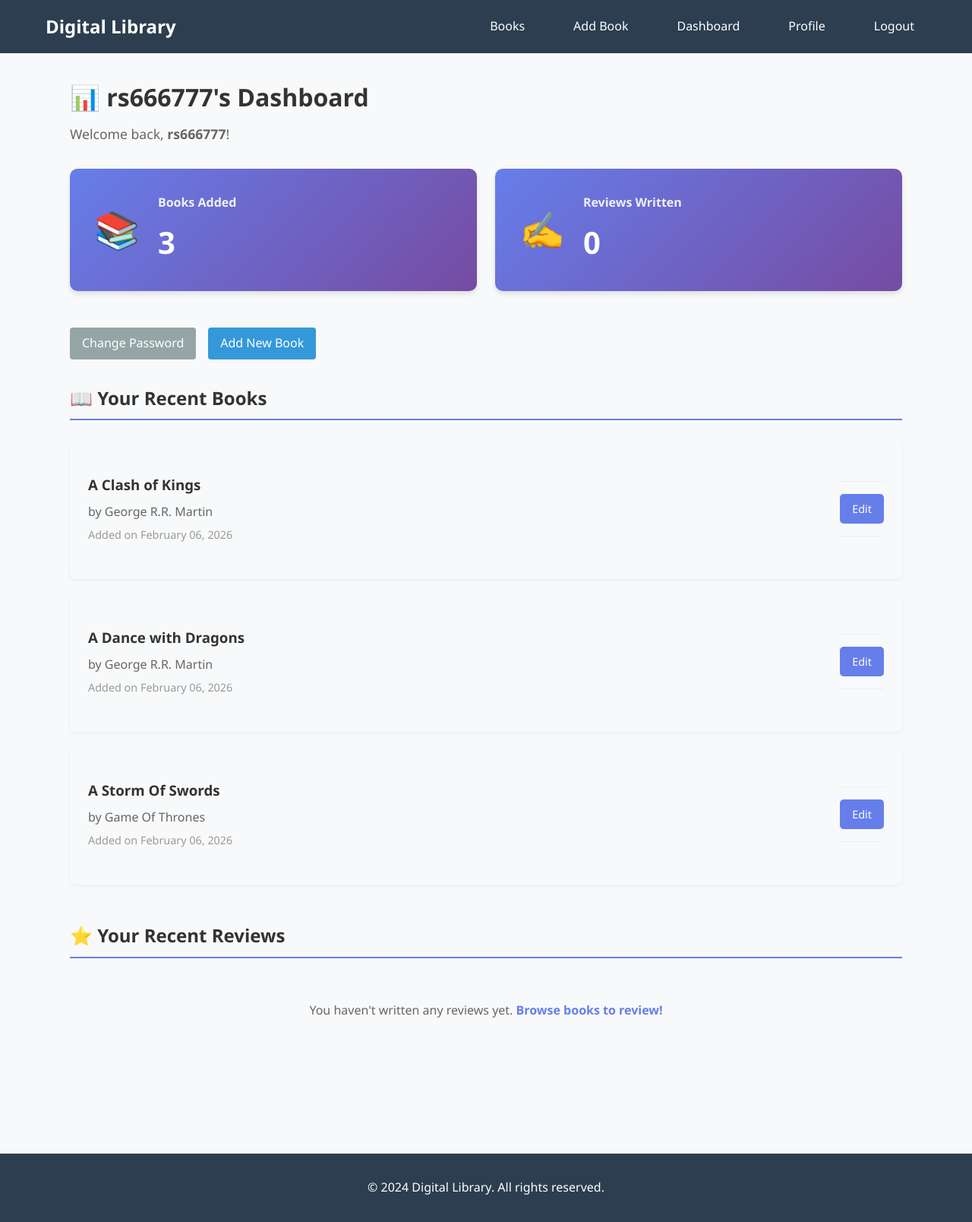
After one commit to HristoStoilov/YourDigitalLibrary, a Flask app: a page that uses templates/base.html in a window 1280 px wide. The commit adds this page. Shown: the whole page at 76% size. Run offline with Flask 3, Linux system fonts and the light colour scheme; a user stored in the database is signed in.

Commit message:
changed the routing for logged users and just casual users

```diff
--- a/routes/auth_routes.py
+++ b/routes/auth_routes.py
@@ -1,6 +1,7 @@
 from flask import Blueprint, request, render_template, redirect, url_for, flash
 from flask_login import login_user, login_required, logout_user, current_user
-from models import User, db
+from models import User, Book, Review, db
+from sqlalchemy.orm import joinedload
 
 auth_bp = Blueprint('auth', __name__)
 
@@ -38,7 +39,7 @@ def login():
         user = User.query.filter_by(username=username).first()
         if user and user.check_password(password):
             login_user(user)
-            return redirect(url_for('main.index'))
+            return redirect(url_for('auth.dashboard', username=user.username))
 
         flash('Invalid username or password')
     return render_template("login.html")
@@ -49,7 +50,72 @@ def logout():
     logout_user()
     return redirect(url_for('main.index'))
 
+@auth_bp.route("/<username>/logout")
+@login_required
+def user_logout(username):
+    logout_user()
+    return redirect(url_for('main.index'))
+
 @auth_bp.route("/profile")
 @login_required
 def profile():
+    return redirect(url_for('auth.user_profile', username=current_user.username))
+
+@auth_bp.route("/<username>/profile")
+@login_required
+def user_profile(username):
+    if current_user.username != username:
+        flash('You do not have permission to view this profile.')
+        return redirect(url_for('auth.user_profile', username=current_user.username))
     return render_template("profile.html", user=current_user)
+
+@auth_bp.route("/<username>/dashboard")
+@login_required
+def dashboard(username):
+    if current_user.username != username:
+        flash('You do not have permission to view this dashboard.')
+        return redirect(url_for('auth.dashboard', username=current_user.username))
+
+    # Get user stats
+    total_books_added = Book.query.filter_by(submitted_by=current_user.id).count()
+    total_reviews_written = Review.query.filter_by(user_id=current_user.id).count()
+    recent_books = Book.query.filter_by(submitted_by=current_user.id).order_by(Book.created_at.desc()).limit(5).all()
+    recent_reviews = Review.query.filter_by(user_id=current_user.id).options(joinedload(Review.book)).order_by(Review.created_at.desc()).limit(5).all()
+
+    return render_template("dashboard.html",
+                         user=current_user,
+                         total_books_added=total_books_added,
+                         total_reviews_written=total_reviews_written,
+                         recent_books=recent_books,
+                         recent_reviews=recent_reviews)
+
+@auth_bp.route("/<username>/change-password", methods=['GET', 'POST'])
+@login_required
+def change_password(username):
+    if current_user.username != username:
+        flash('You do not have permission to change this password.')
+        return redirect(url_for('auth.dashboard', username=current_user.username))
+
+    if request.method == 'POST':
+        current_password = request.form.get('current_password')
+        new_password = request.form.get('new_password')
+        confirm_password = request.form.get('confirm_password')
+
+        if not current_user.check_password(current_password):
+            flash('Current password is incorrect.')
+            return redirect(url_for('auth.change_password', username=username))
+
+        if new_password != confirm_password:
+            flash('New passwords do not match.')
+            return redirect(url_for('auth.change_password', username=username))
+
+        if len(new_password) < 6:
+            flash('New password must be at least 6 characters long.')
+            return redirect(url_for('auth.change_password', username=username))
+
+        current_user.set_password(new_password)
+        db.session.commit()
+        flash('Password changed successfully!')
+        return redirect(url_for('auth.dashboard', username=username))
+
+    return render_template("change_password.html", user=current_user)
--- a/templates/add_book.html
+++ b/templates/add_book.html
@@ -27,6 +27,7 @@
             <textarea id="description" name="description" rows="6"></textarea>
         </div>
         <button type="submit" class="btn btn-primary">Add Book</button>
+        <a href="{{ url_for('book.user_books', username=current_user.username) }}" class="btn btn-secondary">Cancel</a>
     </form>
 </div>
 {% endblock %}
--- a/templates/base.html
+++ b/templates/base.html
@@ -9,14 +9,16 @@
 <body>
     <nav>
         <div class="nav-container">
-            <a href="{{ url_for('main.index') }}" class="nav-brand">Digital Library</a>
+            <a href="{% if current_user.is_authenticated %}{{ url_for('main.user_welcome', username=current_user.username) }}{% else %}{{ url_for('main.index') }}{% endif %}" class="nav-brand">Digital Library</a>
             <ul class="nav-menu">
-                <li><a href="{{ url_for('book.books') }}">Books</a></li>
                 {% if current_user.is_authenticated %}
-                    <li><a href="{{ url_for('book.add_book') }}">Add Book</a></li>
-                    <li><a href="{{ url_for('auth.profile') }}">Profile</a></li>
-                    <li><a href="{{ url_for('auth.logout') }}">Logout</a></li>
+                    <li><a href="{{ url_for('book.user_books', username=current_user.username) }}">Books</a></li>
+                    <li><a href="{{ url_for('book.add_book', username=current_user.username) }}">Add Book</a></li>
+                    <li><a href="{{ url_for('auth.dashboard', username=current_user.username) }}">Dashboard</a></li>
+                    <li><a href="{{ url_for('auth.user_profile', username=current_user.username) }}">Profile</a></li>
+                    <li><a href="{{ url_for('auth.user_logout', username=current_user.username) }}">Logout</a></li>
                 {% else %}
+                    <li><a href="{{ url_for('book.books') }}">Books</a></li>
                     <li><a href="{{ url_for('auth.login') }}">Login</a></li>
                     <li><a href="{{ url_for('auth.register') }}">Register</a></li>
                 {% endif %}
--- /dev/null
+++ b/templates/dashboard.html
@@ -0,0 +1,229 @@
+{% extends "base.html" %}
+
+{% block title %}{{ user.username }}'s Dashboard - Digital Library{% endblock %}
+
+{% block content %}
+<div class="dashboard">
+    <h1>📊 {{ user.username }}'s Dashboard</h1>
+    <p class="welcome-message">Welcome back, <strong>{{ user.username }}</strong>!</p>
+
+    <div class="stats-container">
+        <div class="stat-card">
+            <div class="stat-icon">📚</div>
+            <div class="stat-content">
+                <h3>Books Added</h3>
+                <p class="stat-number">{{ total_books_added }}</p>
+            </div>
+        </div>
+        <div class="stat-card">
+            <div class="stat-icon">✍️</div>
+            <div class="stat-content">
+                <h3>Reviews Written</h3>
+                <p class="stat-number">{{ total_reviews_written }}</p>
+            </div>
+        </div>
+    </div>
+
+    <div class="dashboard-actions">
+        <a href="{{ url_for('auth.change_password', username=user.username) }}" class="btn btn-secondary">Change Password</a>
+        <a href="{{ url_for('book.add_book', username=user.username) }}" class="btn btn-primary">Add New Book</a>
+    </div>
+
+    <div class="dashboard-section">
+        <h2>📖 Your Recent Books</h2>
+        {% if recent_books %}
+            <div class="books-list">
+                {% for book in recent_books %}
+                <div class="book-item">
+                    <div class="book-info">
+                        <h3><a href="{{ url_for('book.user_book_detail', username=user.username, book_id=book.id) }}">{{ book.title }}</a></h3>
+                        <p class="book-author">by {{ book.author }}</p>
+                        <small class="book-date">Added on {{ book.created_at.strftime('%B %d, %Y') }}</small>
+                    </div>
+                    <div class="book-actions">
+                        <a href="{{ url_for('book.edit_book', username=user.username, book_id=book.id) }}" class="btn btn-small">Edit</a>
+                    </div>
+                </div>
+                {% endfor %}
+            </div>
+        {% else %}
+            <p class="empty-message">You haven't added any books yet. <a href="{{ url_for('book.add_book', username=user.username) }}">Add your first book!</a></p>
+        {% endif %}
+    </div>
+
+    <div class="dashboard-section">
+        <h2>⭐ Your Recent Reviews</h2>
+        {% if recent_reviews %}
+            <div class="reviews-list">
+                {% for review in recent_reviews %}
+                <div class="review-item">
+                    <div class="review-header">
+                        <h3><a href="{{ url_for('book.user_book_detail', username=user.username, book_id=review.book.id) }}">{{ review.book.title }}</a></h3>
+                        <div class="rating">
+                            {% for i in range(5) %}
+                                {% if i < review.rating %}
+                                    ⭐
+                                {% else %}
+                                    ☆
+                                {% endif %}
+                            {% endfor %}
+                        </div>
+                    </div>
+                    <p class="review-comment">{{ review.comment[:100] }}{% if review.comment|length > 100 %}...{% endif %}</p>
+                    <small class="review-date">{{ review.created_at.strftime('%B %d, %Y') }}</small>
+                </div>
+                {% endfor %}
+            </div>
+        {% else %}
+            <p class="empty-message">You haven't written any reviews yet. <a href="{{ url_for('book.user_books', username=user.username) }}">Browse books to review!</a></p>
+        {% endif %}
+    </div>
+
+    <style>
+        .dashboard {
+            max-width: 1200px;
+            margin: 0 auto;
+            padding: 2rem;
+        }
+        .dashboard h1 {
+            margin-bottom: 0.5rem;
+        }
+        .welcome-message {
+            color: #666;
+            margin-bottom: 2rem;
+            font-size: 1.1rem;
+        }
+        .dashboard-actions {
+            margin: 2rem 0;
+            display: flex;
+            gap: 1rem;
+        }
+        .stats-container {
+            display: grid;
+            grid-template-columns: repeat(auto-fit, minmax(250px, 1fr));
+            gap: 1.5rem;
+            margin-bottom: 3rem;
+        }
+        .stat-card {
+            background: linear-gradient(135deg, #667eea 0%, #764ba2 100%);
+            color: white;
+            padding: 2rem;
+            border-radius: 10px;
+            display: flex;
+            align-items: center;
+            gap: 1.5rem;
+            box-shadow: 0 4px 6px rgba(0,0,0,0.1);
+        }
+        .stat-icon {
+            font-size: 3rem;
+        }
+        .stat-content h3 {
+            margin: 0 0 0.5rem 0;
+            font-size: 1rem;
+            opacity: 0.9;
+        }
+        .stat-number {
+            font-size: 2.5rem;
+            font-weight: bold;
+            margin: 0;
+        }
+        .dashboard-section {
+            margin-bottom: 3rem;
+        }
+        .dashboard-section h2 {
+            border-bottom: 2px solid #667eea;
+            padding-bottom: 0.5rem;
+            margin-bottom: 1.5rem;
+        }
+        .books-list, .reviews-list {
+            display: flex;
+            flex-direction: column;
+            gap: 1rem;
+        }
+        .book-item {
+            background: #f8f9fa;
+            padding: 1.5rem;
+            border-radius: 8px;
+            display: flex;
+            justify-content: space-between;
+            align-items: center;
+            box-shadow: 0 2px 4px rgba(0,0,0,0.05);
+        }
+        .book-item h3 {
+            margin: 0 0 0.5rem 0;
+        }
+        .book-item h3 a {
+            color: #333;
+            text-decoration: none;
+        }
+        .book-item h3 a:hover {
+            color: #667eea;
+        }
+        .book-author {
+            color: #666;
+            margin: 0.25rem 0;
+        }
+        .book-date {
+            color: #999;
+            font-size: 0.9rem;
+        }
+        .btn-small {
+            padding: 0.5rem 1rem;
+            background: #667eea;
+            color: white;
+            text-decoration: none;
+            border-radius: 5px;
+            font-size: 0.9rem;
+        }
+        .btn-small:hover {
+            background: #5568d3;
+        }
+        .review-item {
+            background: #f8f9fa;
+            padding: 1.5rem;
+            border-radius: 8px;
+            box-shadow: 0 2px 4px rgba(0,0,0,0.05);
+        }
+        .review-header {
+            display: flex;
+            justify-content: space-between;
+            align-items: center;
+            margin-bottom: 0.5rem;
+        }
+        .review-header h3 {
+            margin: 0;
+            font-size: 1.1rem;
+        }
+        .review-header h3 a {
+            color: #333;
+            text-decoration: none;
+        }
+        .review-header h3 a:hover {
+            color: #667eea;
+        }
+        .review-comment {
+            color: #555;
+            margin: 0.5rem 0;
+        }
+        .review-date {
+            color: #999;
+            font-size: 0.9rem;
+        }
+        .empty-message {
+            color: #666;
+            padding: 2rem;
+            text-align: center;
+            background: #f8f9fa;
+            border-radius: 8px;
+        }
+        .empty-message a {
+            color: #667eea;
+            text-decoration: none;
+            font-weight: bold;
+        }
+        .empty-message a:hover {
+            text-decoration: underline;
+        }
+    </style>
+</div>
+{% endblock %}
--- a/templates/edit_book.html
+++ b/templates/edit_book.html
@@ -27,7 +27,7 @@
             <textarea id="description" name="description" rows="6">{{ book.description }}</textarea>
         </div>
         <button type="submit" class="btn btn-primary">Update Book</button>
-        <a href="{{ url_for('book.book_detail', book_id=book.id) }}" class="btn btn-secondary">Cancel</a>
+        <a href="{{ url_for('book.user_book_detail', username=current_user.username, book_id=book.id) }}" class="btn btn-secondary">Cancel</a>
     </form>
 </div>
 {% endblock %}
--- a/templates/profile.html
+++ b/templates/profile.html
@@ -18,5 +18,10 @@
         <h3>Your Activity</h3>
         <p>Reviews written: {{ current_user.reviews|length }}</p>
     </div>
+
+    <div class="profile-actions">
+        <a href="{{ url_for('auth.dashboard', username=current_user.username) }}" class="btn btn-primary">Go to Dashboard</a>
+        <a href="{{ url_for('auth.change_password', username=current_user.username) }}" class="btn btn-secondary">Change Password</a>
+    </div>
 </div>
 {% endblock %}
```
Also changed, not shown: routes/book_routes.py (+60 -15 lines), routes/main_routes.py (+9 -1 lines), routes/review_routes.py (+22 -0 lines), templates/book_detail.html (+11 -4 lines), templates/books.html (+6 -3 lines), templates/change_password.html (added, +110 -0 lines), templates/index.html (+7 -1 lines), templates/welcome.html (added, +131 -0 lines), instance/library.db.
